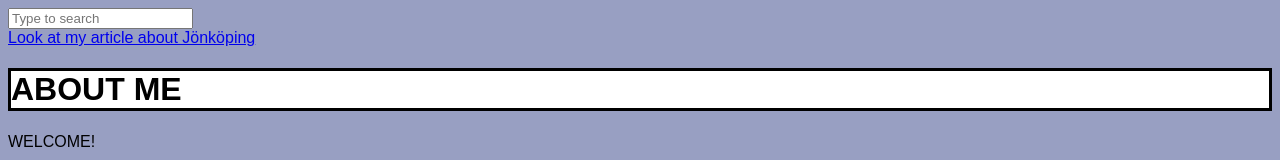
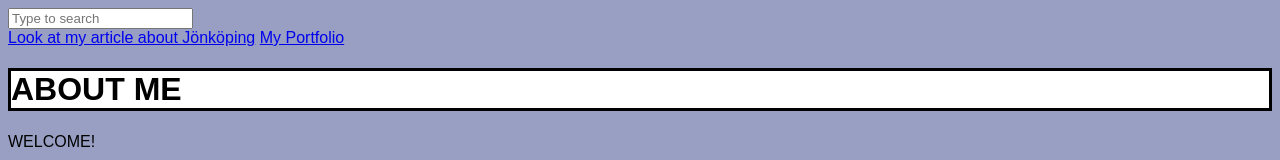
Before and after one commit to ju-nmd2022/wuid-portfolio-NataliaFedakova, a plain HTML site: page index.html in a window 1280 px wide. Shown: the top 160 px of the page. Drawn offline with Linux system fonts and the light colour scheme.

Commit message:
Add files via upload

```diff
--- a/index.html
+++ b/index.html
@@ -18,6 +18,7 @@
       />
     </div>
     <a href="index1.html">Look at my article about Jönköping</a>
+    <a href="artwork.html">My Portfolio</a>
     <br />
     <h1>ABOUT ME</h1>
     <header>WELCOME!</header>
```
